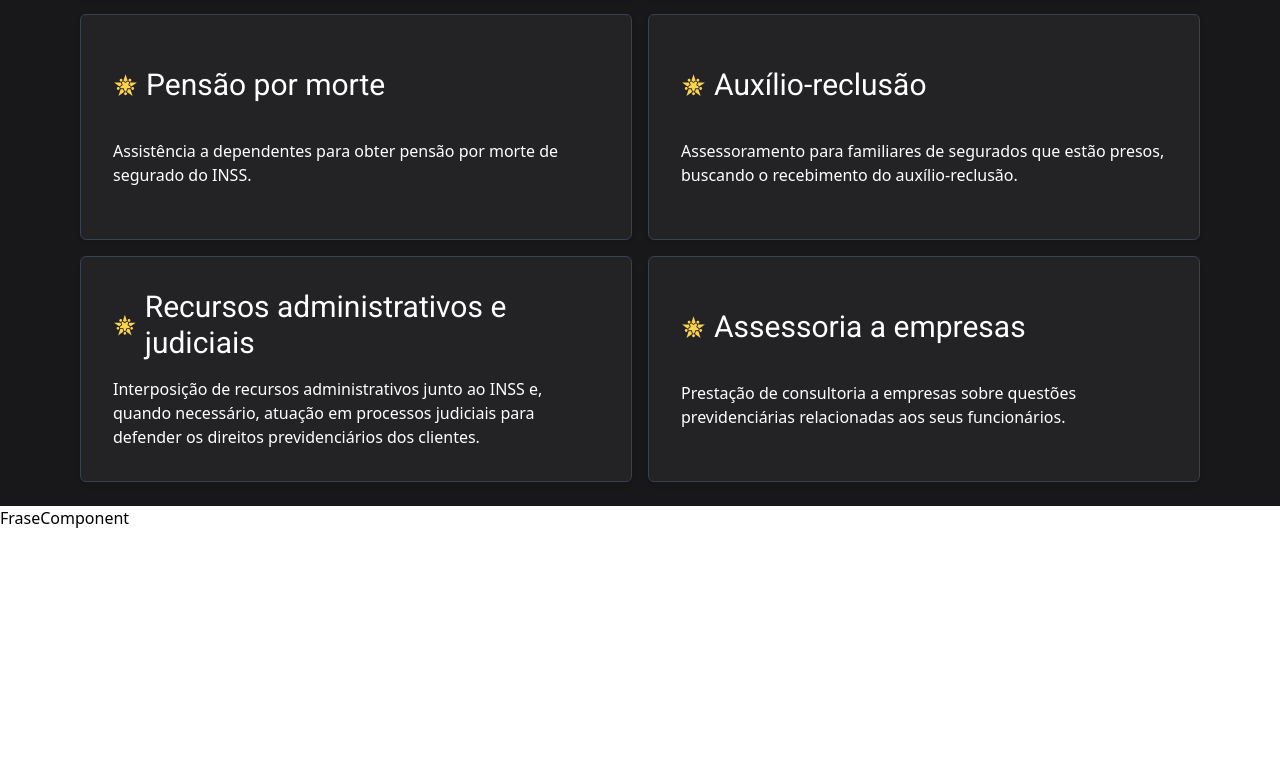
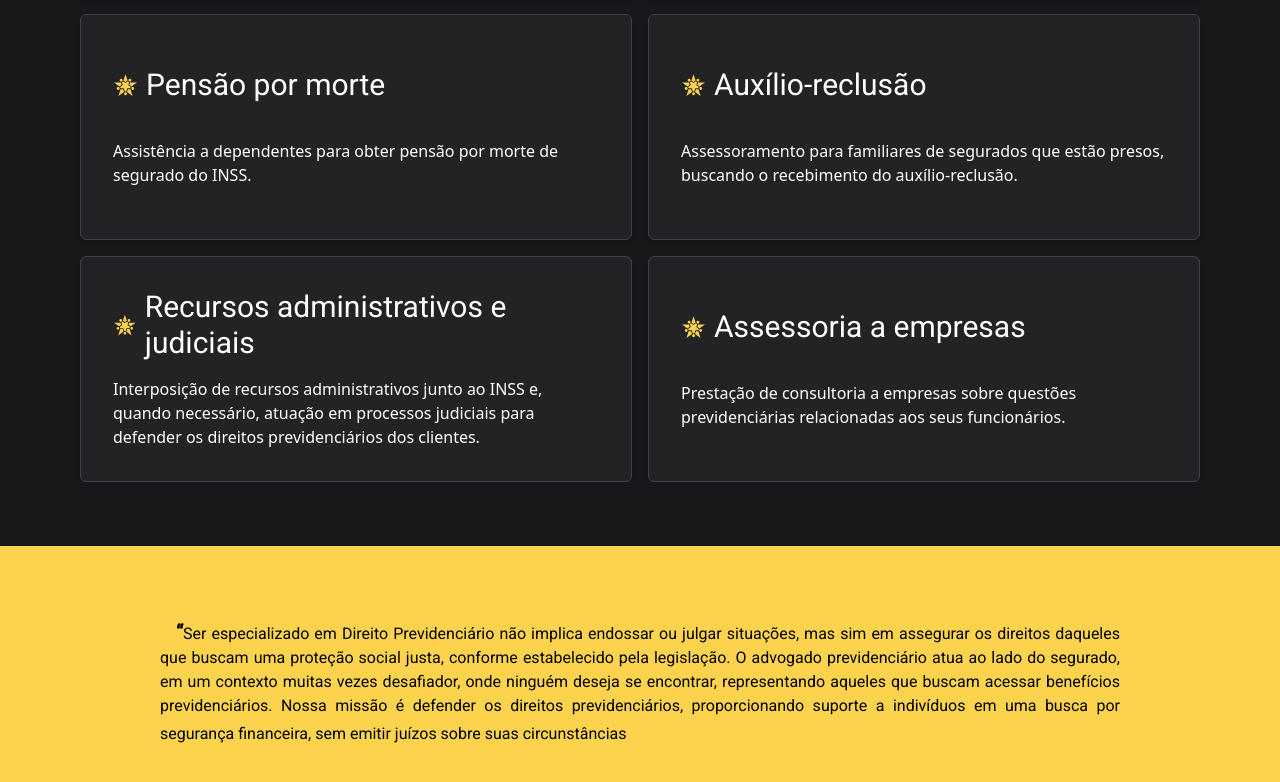
Before and after one commit to andersonjhonatan/project-Advg-RM, a Next.js app: page / in a window 1280 px wide. Shown: the part 2444-3226 px from the top of the page. Before the commit the page ends 2974 px from the top, so only its background shows below. Built offline with nearby package versions, Linux system fonts and the light colour scheme.

Commit message:
styles: component frase

```diff
--- a/src/components/Atuacao.tsx
+++ b/src/components/Atuacao.tsx
@@ -46,7 +46,7 @@
 
 const AtuacaoComponent = () => {
   return (
-    <div className="bg-zinc-900 h-3/4 w-screen py-6 px-20 object-cover ">
+    <div className="bg-zinc-900 h-3/4 w-screen py-6 px-20 object-cover pb-16">
       <h1 className={`${righteous.className} text-3xl text-white text-center mt-8`}>
         Área de atuação especializada
       </h1>
--- a/src/components/FraseComponent.tsx
+++ b/src/components/FraseComponent.tsx
@@ -1,9 +1,26 @@
 import React from 'react'
-
+import { Roboto } from 'next/font/google'
+const roboto = Roboto({ weight: '400', subsets: ['latin'], style: 'italic' })
 type Props = {}
 
 const FraseComponent = (props: Props) => {
-  return <div>FraseComponent</div>
+  return (
+    <div className="bg-amber-300 w-screen py-6 px-20 object-cover ">
+      <div className="flex flex-col max-w-[60rem] mx-auto gap-4 items-center indent-4">
+
+      <p className={`'after:content-["”"] after:font-bold after:text-xl before:content-["“"] before:font-bold before:text-xl py-12 text-black font-light text-justify leading-6' ${roboto.className}`}>
+        Ser especializado em Direito Previdenciário não implica endossar ou julgar
+        situações, mas sim em assegurar os direitos daqueles que buscam uma proteção
+        social justa, conforme estabelecido pela legislação. O advogado previdenciário
+        atua ao lado do segurado, em um contexto muitas vezes desafiador, onde ninguém
+        deseja se encontrar, representando aqueles que buscam acessar benefícios
+        previdenciários. Nossa missão é defender os direitos previdenciários,
+        proporcionando suporte a indivíduos em uma busca por segurança financeira, sem
+        emitir juízos sobre suas circunstâncias
+      </p>
+      </div>
+    </div>
+  )
 }
 
 export default FraseComponent
--- a/src/pages/index.tsx
+++ b/src/pages/index.tsx
@@ -2,9 +2,6 @@
 import AtuacaoComponent from '@/components/Atuacao'
 import CardsComponents from '@/components/CardsComponents'
 import FraseComponent from '@/components/FraseComponent'
-import { Roboto } from 'next/font/google'
-
-const roboto = Roboto({ weight: '700', subsets: ['latin'] })
 
 export default function Home() {
   return (
```
